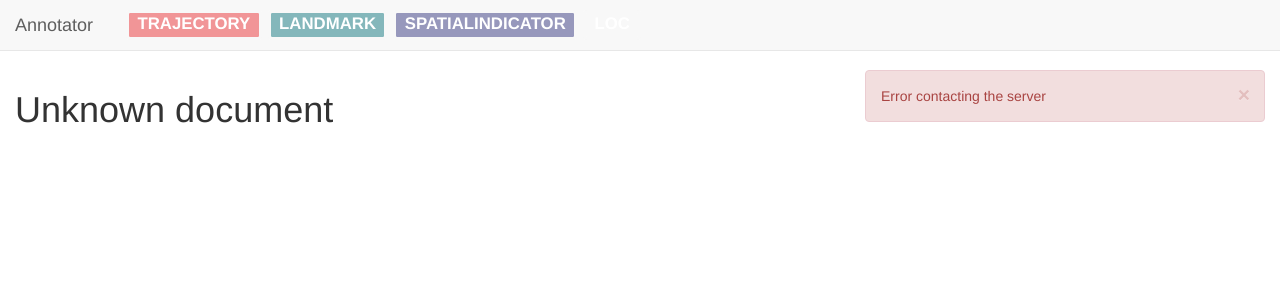
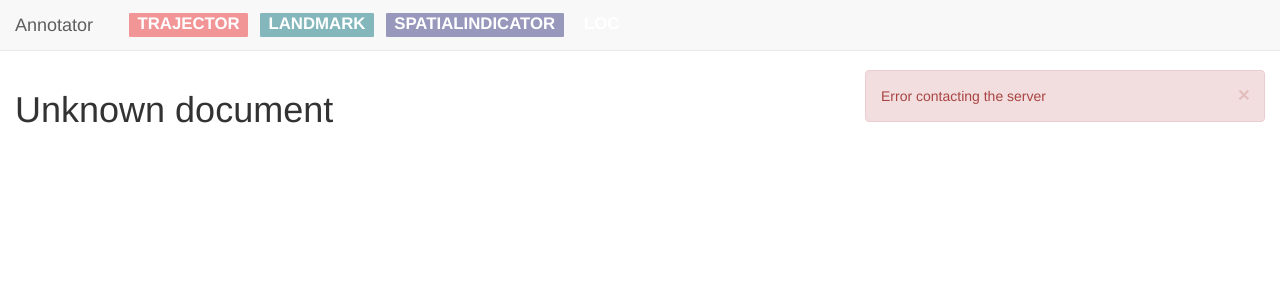
Before and after one commit to iscoe/dragonfly, a Flask app: template dragonfly/templates/404.html in a window 1280 px wide. Shown: the top 300 px of the page. Run offline with Flask 2, Linux system fonts and the light colour scheme; the template is opened without the code that fills it, so the values that code supplies are empty; parts of the project's set-up code (start-up, migrations or seed data) failed here and were passed over; some libraries are stand-ins or nearby versions.

Commit message:
Update 'trajectory' -> 'trajector'

```diff
--- a/dragonfly/static/css/dragonfly.css
+++ b/dragonfly/static/css/dragonfly.css
@@ -34,7 +34,7 @@
 .df-type-active {
     border: 3px solid #666;
 }
-.df-trajectory {
+.df-trajector {
     background-color: rgba(241, 125, 128, 0.8);
 }
 .df-landmark {
--- a/dragonfly/templates/404.html
+++ b/dragonfly/templates/404.html
@@ -18,7 +18,7 @@
         <span class="navbar-brand">Annotator</span>
       </div>
       <div class="navbar-header navbar-labels">
-        <span class="navbar-text label df-type df-trajectory" title="t">TRAJECTORY</span>
+        <span class="navbar-text label df-type df-trajector" title="t">TRAJECTOR</span>
         <span class="navbar-text label df-type df-landmark" title="l">LANDMARK</span>
         <span class="navbar-text label df-type df-spatialindicator" title="i">SPATIALINDICATOR</span>
         <span class="navbar-text label df-type df-loc" title="l">LOC</span>
--- a/dragonfly/templates/base.html
+++ b/dragonfly/templates/base.html
@@ -23,7 +23,7 @@
         <span class="navbar-text">Tokens: {{ document.num_tokens }}</span>
       </div>
       <div class="navbar-header navbar-labels">
-        <span class="navbar-text label df-type df-type-active df-trajectory" title="t">TRAJECTORY</span>
+        <span class="navbar-text label df-type df-type-active df-trajector" title="t">TRAJECTOR</span>
         <span class="navbar-text label df-type df-landmark" title="l">LANDMARK</span>
         <span class="navbar-text label df-type df-spatialindicator" title="i">SPATIALINDICATOR</span>
         <!--<span class="navbar-text label df-type df-loc" title="l">LOC</span>-->
--- a/dragonfly/translations.py
+++ b/dragonfly/translations.py
@@ -15,7 +15,7 @@ class TranslationDictManager(object):
     The key of the dictionary is the source string.
     Each list has two entries: translation string and entity type.
     """
-    ENTITY_TYPES = ["TRAJECTORY", 'LANDMARK', 'SPATIALINDICATOR', 'NONE']
+    ENTITY_TYPES = ["TRAJECTOR", 'LANDMARK', 'SPATIALINDICATOR', 'NONE']
 
     def __init__(self, base_dir):
         self.base_dir = base_dir
@@ -78,7 +78,7 @@ class TranslationDictManager(object):
 
     def _guess_type(self, type):
         if type == 'T':
-            return 'TRAJECTORY'
+            return 'TRAJECTOR'
         elif type == 'L':
             return 'LANDMARK'
         elif type == 'I':
```
